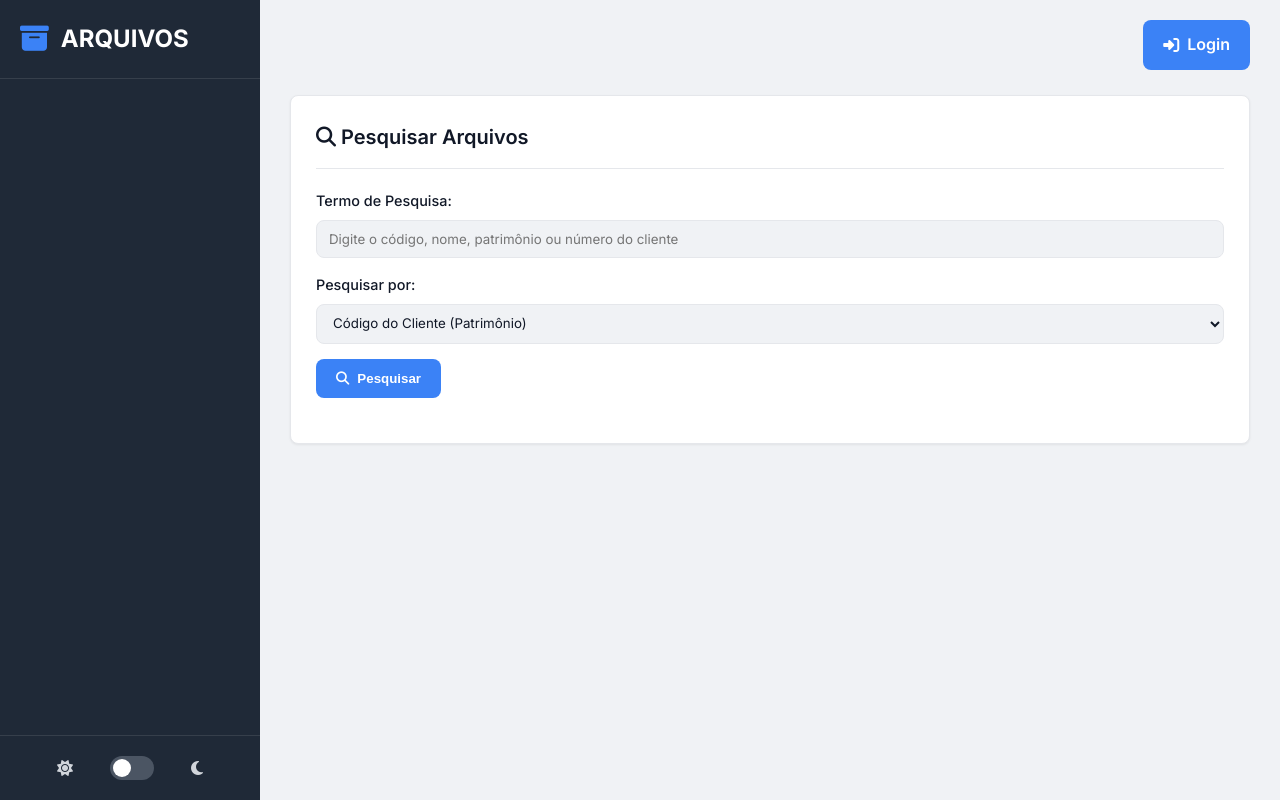
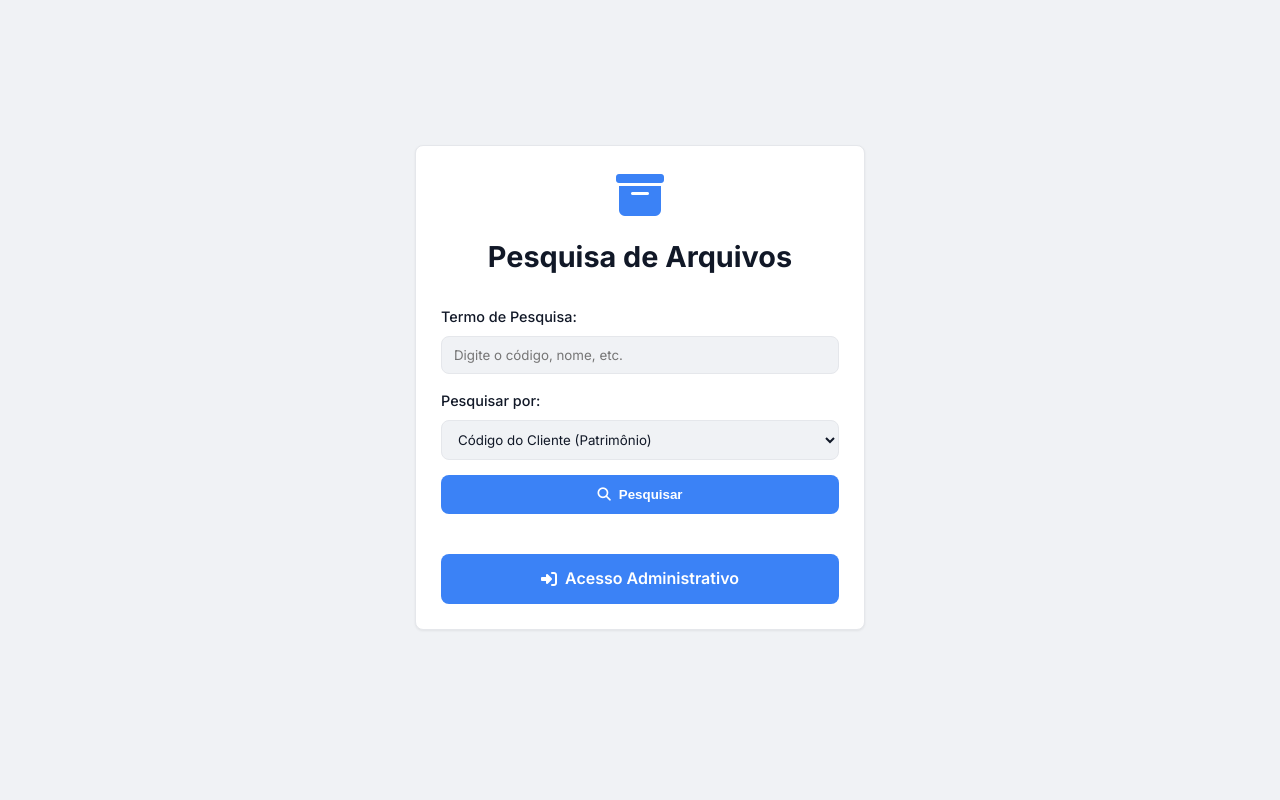
Before and after one commit to SimpleDioney/sav, a Flask app: page / in a window 1280 px wide. Run offline with Flask 3, Linux system fonts and the light colour scheme; data that the repository does not hold is empty.

Commit message:
Add files via upload

```diff
--- a/static/css/style.css
+++ b/static/css/style.css
@@ -126,6 +126,11 @@ body {
     padding: 20px 30px;
     transition: margin-left var(--transition-fast), width var(--transition-fast);
 }
+.main-content.full-width {
+    margin-left: 0;
+    width: 100%;
+}
+
 .main-header {
     display: flex; justify-content: space-between; align-items: center; margin-bottom: 25px;
 }
@@ -311,3 +316,18 @@ table tbody tr:hover { background-color: color-mix(in srgb, var(--bg-primary) 50
     border-color: var(--text-secondary);
     color: var(--text-primary);
 }
+
+.footer-link {
+    display: inline-block;
+    margin-top: 20px;
+    font-size: 0.9rem;
+    font-weight: 500;
+    color: var(--text-secondary);
+    text-decoration: none;
+    transition: color var(--transition-fast);
+}
+
+.footer-link:hover {
+    color: var(--color-primary);
+    text-decoration: underline;
+}
--- a/templates/base.html
+++ b/templates/base.html
@@ -14,7 +14,9 @@
     <link rel="stylesheet" href="{{ url_for('static', filename='css/style.css') }}">
 </head>
 <body>
+    {% block layout_wrapper %}
     <div class="page-wrapper">
+        {% if session.logged_in %}
         <aside class="sidebar">
             <div class="sidebar-header">
                 <i class="fas fa-archive logo-icon"></i>
@@ -22,7 +24,6 @@
             </div>
             <nav class="sidebar-nav">
                 <ul class="nav-menu">
-                    {% if session.logged_in %}
                     <li class="nav-item">
                         <a href="{{ url_for('admin_dashboard') }}" class="nav-link {% if request.endpoint == 'admin_dashboard' or request.endpoint == 'super_admin_dashboard' %}active{% endif %}">
                             <i class="fas fa-tachometer-alt fa-fw"></i>
@@ -39,7 +40,7 @@
                     <li class="nav-category">Departamentos</li>
                     {% if 'admin_patrimonio' in session.get('role', '') or 'super_admin' in session.get('role', '') %}
                     <li class="nav-item">
-                            <a href="{{ url_for('patrimonio_dashboard') }}" class="nav-link {% if 'patrimonio' in request.endpoint %}active{% endif %}">
+                        <a href="{{ url_for('patrimonio_dashboard') }}" class="nav-link {% if 'patrimonio_dashboard' in request.endpoint %}active{% endif %}">
                             <i class="fas fa-box-open fa-fw"></i>
                             <span>Patrimônio</span>
                         </a>
@@ -103,7 +104,6 @@
                         </a>
                     </li>
                     {% endif %}
-                    {% endif %}
                 </ul>
             </nav>
             <div class="sidebar-footer">
@@ -117,8 +117,9 @@
                 </div>
             </div>
         </aside>
+        {% endif %}
 
-        <div class="main-content">
+        <div class="main-content {% if not session.logged_in %}full-width{% endif %}">
             <header class="main-header">
                 <div class="header-left">
                     <h2>{% block page_title %}{% endblock %}</h2>
@@ -137,10 +138,6 @@
                             </div>
                         </div>
                     </div>
-                    {% else %}
-                    <a href="{{ url_for('admin_login') }}" class="button-primary">
-                        <i class="fas fa-sign-in-alt"></i> Login
-                    </a>
                     {% endif %}
                 </div>
             </header>
@@ -163,9 +160,9 @@
             </main>
         </div>
     </div>
+    {% endblock layout_wrapper %}
 
     <script>
-        // Lógica para o menu dropdown do usuário
         function toggleDropdown() {
             document.getElementById("user-dropdown-menu").classList.toggle("show");
         }
@@ -181,7 +178,6 @@
             }
         }
 
-        // Lógica do Theme Switcher
         document.addEventListener('DOMContentLoaded', () => {
             const themeToggle = document.getElementById('theme-toggle');
             const html = document.documentElement;
--- a/templates/index.html
+++ b/templates/index.html
@@ -2,13 +2,16 @@
 
 {% block title %}Pesquisar Arquivos{% endblock %}
 
-{% block content %}
-<div class="card">
-    <h2><i class="fas fa-search"></i> Pesquisar Arquivos</h2>
+{% block layout_wrapper %}
+<div class="standalone-page">
+    <div class="card standalone-card">
+        <i class="fas fa-archive logo-icon"></i>
+        <h1>Pesquisa de Arquivos</h1>
         <div class="form-section">
             <form action="{{ url_for('search') }}" method="GET">
+                <div style="text-align: left;">
                     <label for="query">Termo de Pesquisa:</label>
-            <input type="text" id="query" name="query" placeholder="Digite o código, nome, patrimônio ou número do cliente" required>
+                    <input type="text" id="query" name="query" placeholder="Digite o código, nome, etc." required>
 
                     <label for="search_by">Pesquisar por:</label>
                     <select id="search_by" name="search_by">
@@ -18,9 +21,15 @@
                         <option value="caixa_cobranca_range">Caixa Cobrança (Fichas de Acerto)</option>
                         <option value="numero_caixa">Por Número da Caixa</option>
                     </select>
-
-            <button type="submit"><i class="fas fa-search"></i> Pesquisar</button>
+                </div>
+                <button type="submit" style="width: 100%; justify-content: center;"><i class="fas fa-search"></i> Pesquisar</button>
             </form>
         </div>
+        <a href="{{ url_for('admin_login') }}" class="button-primary" style="margin-top: 20px; text-decoration: none; width: 100%; justify-content: center;">
+             <i class="fas fa-sign-in-alt"></i> Acesso Administrativo
+        </a>
     </div>
-{% endblock %}
+</div>
+{% endblock layout_wrapper %}
+
+{% block content %}{% endblock %}
```
Also changed, not shown: templates/admin_login.html (+6 -1 lines), database.db. Lines whose indentation alone changed are shown as unchanged.
